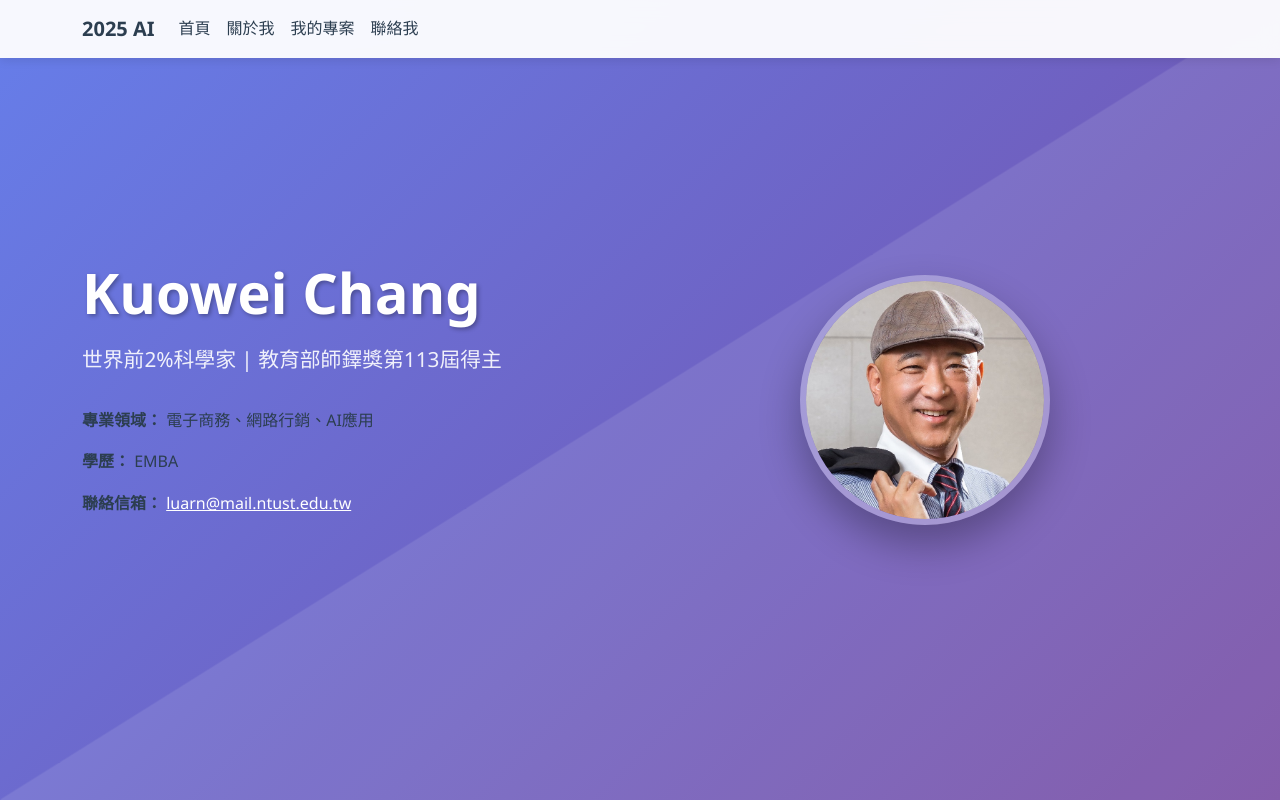
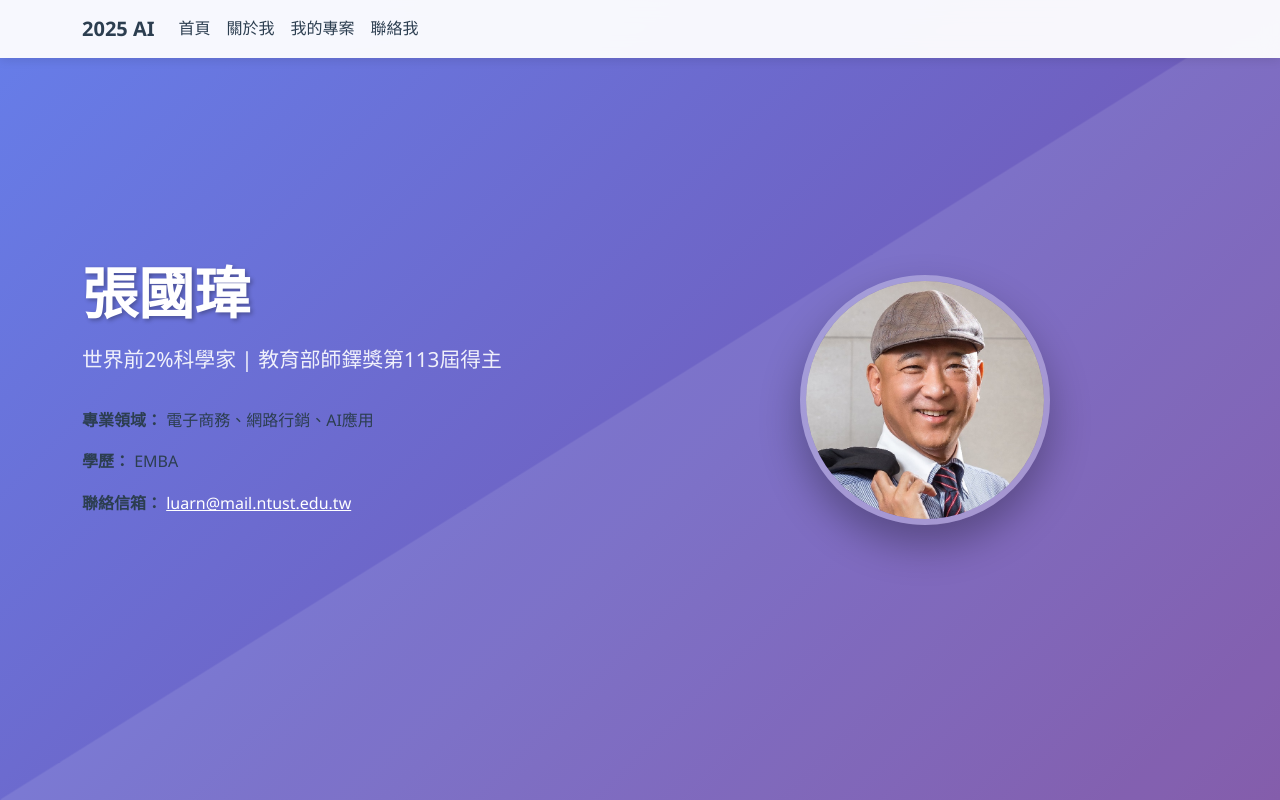
Before and after one commit to kuowei45615/kuowei.github.io, a plain HTML site: page index.html in a window 1280 px wide. Shown: the top 800 px of the page. Drawn offline with nearby package versions, Linux system fonts and the light colour scheme.

Commit message:
index.html

```diff
--- a/index.html
+++ b/index.html
@@ -156,7 +156,7 @@
     <script>
         // ====== 使用者資料區域 - 請修改以下內容 ======
         const profileData = {
-            name: "Kuowei Chang",
+            name: "張國瑋",
             title: "世界前2%科學家 | 教育部師鐸獎第113屆得主",
             expertise: "電子商務、網路行銷、AI應用",
             education: "EMBA",
```
